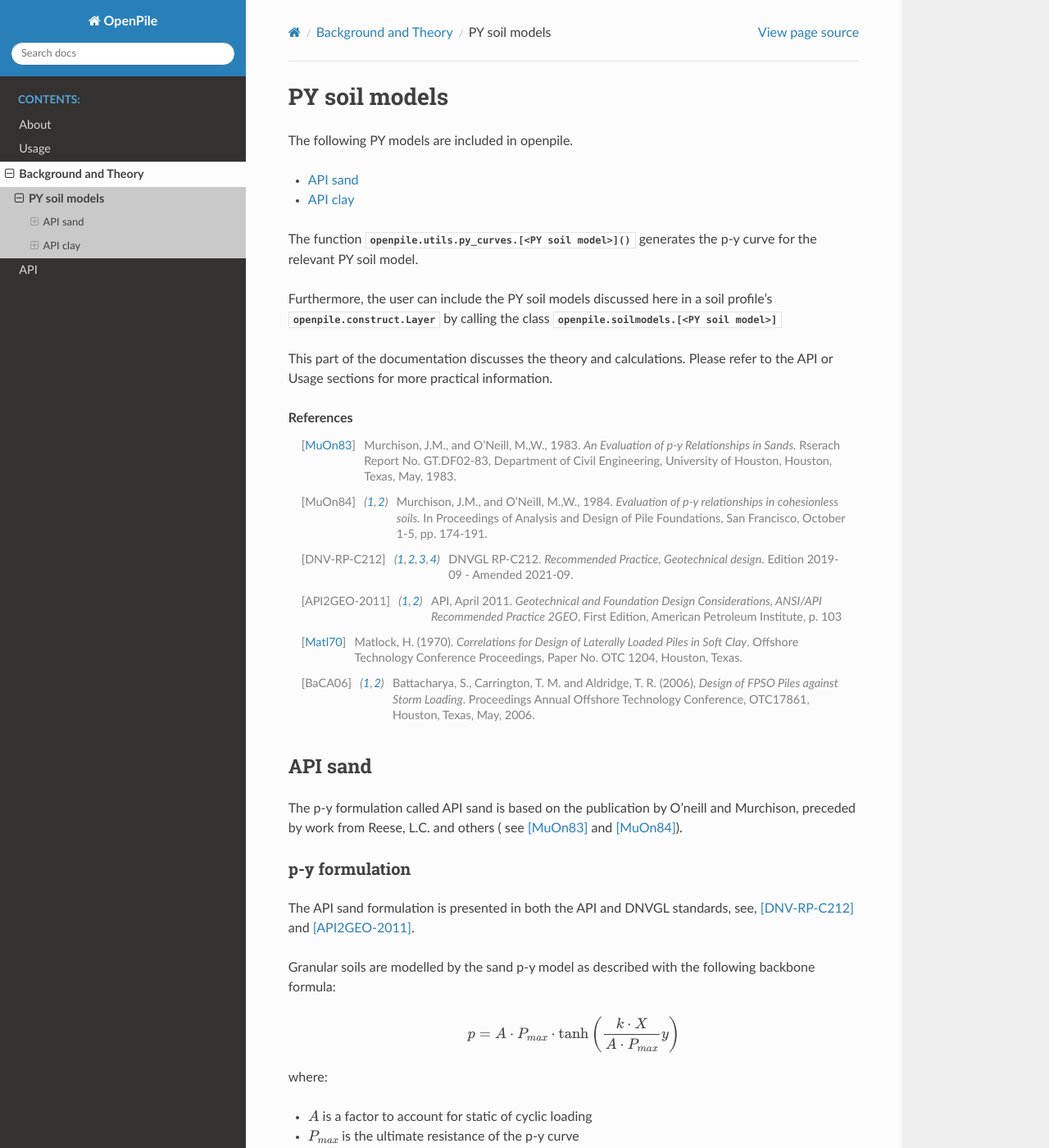
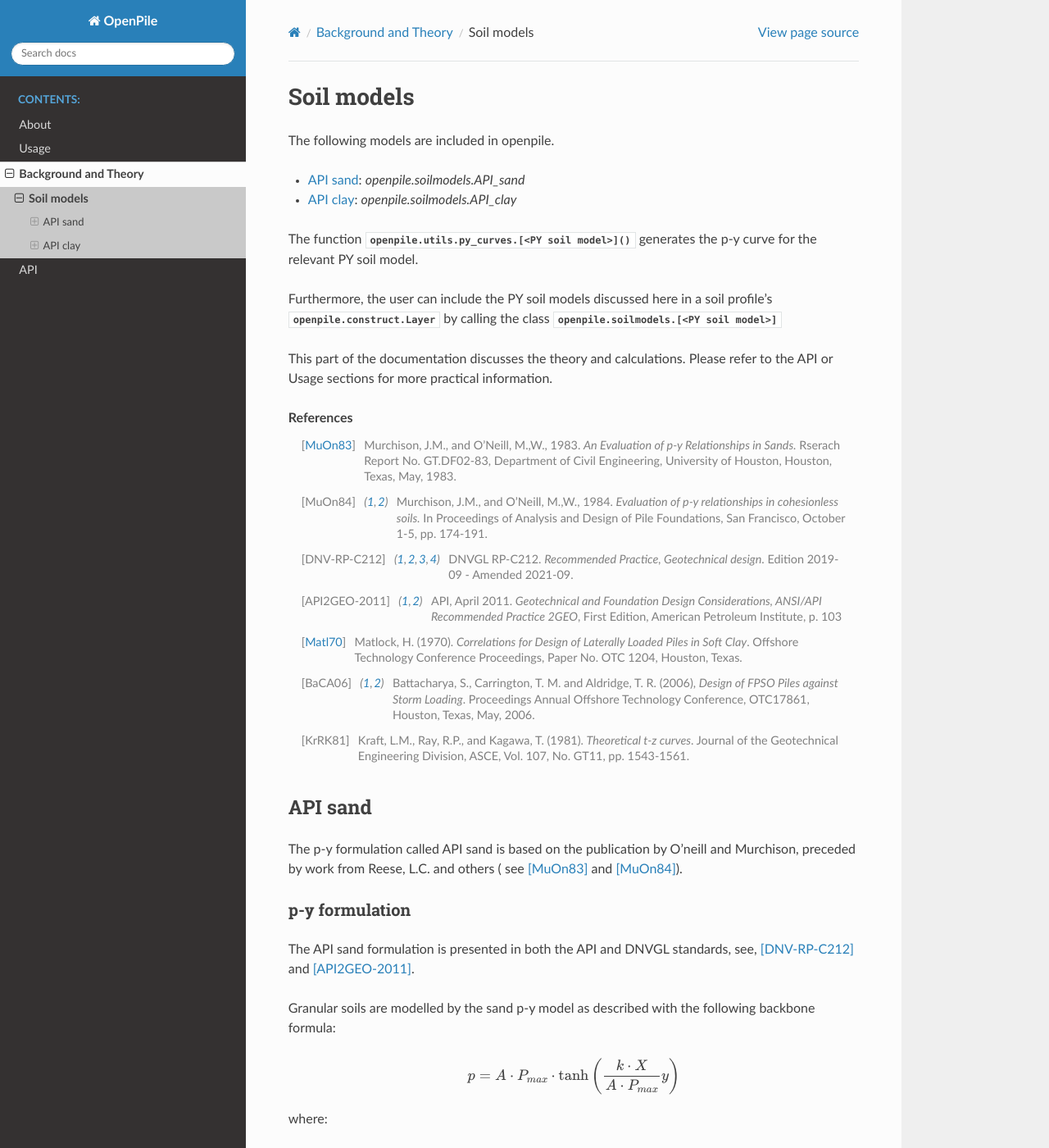
Before and after one commit to TchilDill/openpile, a Sphinx documentation site: the page built from docs/source/soilmodels.rst, in a window 1280 px wide and 1400 px high. Shown: the whole window at 82% size. Built offline with Sphinx 7.4.7 and the Read the Docs theme 2.0.0, drawn with Linux system fonts in a browser that asks for light colours; the version number could not be read and is left out.

Commit message:
fixed doc

```diff
--- a/docs/source/API.rst
+++ b/docs/source/API.rst
@@ -12,9 +12,9 @@ API
                       LateralModel, AxialModel, py_spring_fct, mt_spring_fct, Hb_spring_fct,
                       Mb_spring_fct, spring_signature
 
-.. automodule:: openpile.analyses
+.. automodule:: openpile.analyze
     :members:
-    :exclude-members: PydanticConfig, structural_forces_to_df, disp_to_df, Result
+    :exclude-members: PydanticConfig, structural_forces_to_df, springs_mob_to_df, reaction_forces_to_df, disp_to_df, AnalyzeResult
 
 
 `utils` module
@@ -43,6 +43,6 @@ API
 The `Result` class
 ==================
 
-.. autoclass:: openpile.analyses.Result
+.. autoclass:: openpile.analyze.AnalyzeResult
     :members:
     :exclude-members: Config, __init__
--- a/docs/source/background.rst
+++ b/docs/source/background.rst
@@ -6,4 +6,4 @@ Background and Theory
    :maxdepth: 1
    :caption: Contents:
 
-   PYmodels
+   soilmodels
--- a/docs/source/PYmodels.rst
+++ b/docs/source/soilmodels.rst
@@ -1,10 +1,10 @@
-PY soil models
-==============
+Soil models
+===========
 
-The following PY models are included in openpile.
+The following models are included in openpile.
 
-* :ref:`API-sand`
-* :ref:`API-clay`
+* :ref:`API-sand`: `openpile.soilmodels.API_sand`
+* :ref:`API-clay`: `openpile.soilmodels.API_clay`
 
 The function :py:func:`openpile.utils.py_curves.[<PY soil model>]` generates the p-y curve for
 the relevant PY soil model.
@@ -32,6 +32,9 @@ Please refer to the API or Usage sections for more practical information.
 .. [BaCA06] Battacharya,  S.,  Carrington,  T.  M.  and  Aldridge,  T.  R.  (2006),
     *Design  of  FPSO  Piles  against  Storm  Loading*. Proceedings Annual Offshore Technology
     Conference, OTC17861, Houston, Texas, May, 2006.
+.. [KrRK81] Kraft, L.M., Ray, R.P., and Kagawa, T. (1981). *Theoretical t-z curves*.
+    Journal of the Geotechnical Engineering Division, ASCE, Vol. 107, No. GT11, pp. 1543-1561.
+
 
 
 .. %%%%%%%%%%%%%%%%%%%%%%%%%%%%%%%%%%%%%%%%%%%%%%
```
